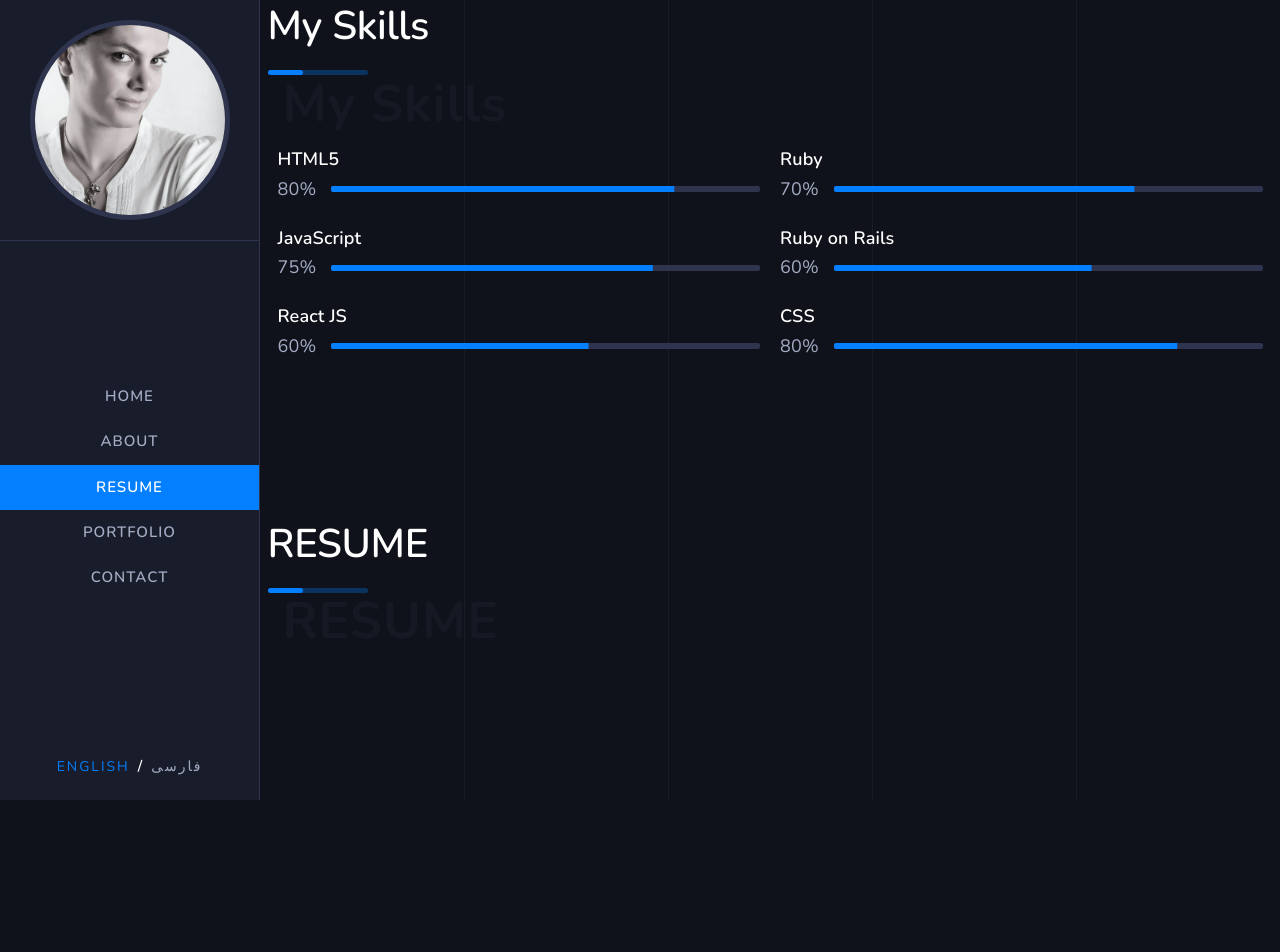
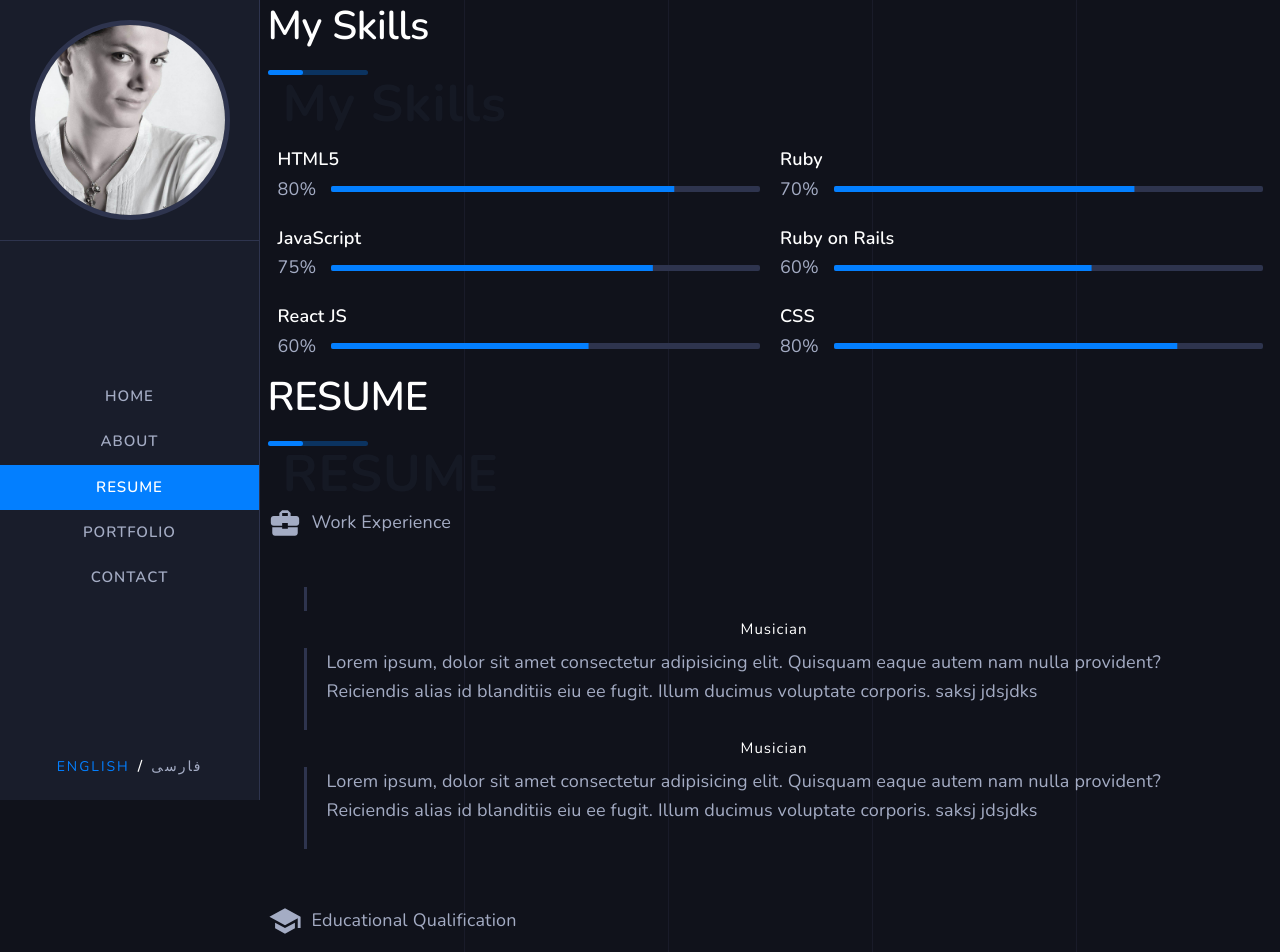
Before and after one commit to sarafotros/personalweb, a React (Create React App) app: page / in a window 1280 px wide. Shown: the top 952 px of the page. Before the commit the page ends 800 px from the top, so only its background shows below. Built offline with nearby package versions, Linux system fonts and the light colour scheme; what jss-rtl would draw is missing.

Commit message:
work experience stepper styling

```diff
--- a/public/index.html
+++ b/public/index.html
@@ -32,7 +32,7 @@
     <link
       href="https://fonts.googleapis.com/css2?family=Nunito:ital,wght@0,200;0,300;0,400;0,600;0,700;0,800;0,900;1,200;1,300;1,400;1,600;1,700;1,800;1,900&display=swap"
       rel="stylesheet">
-    <title>React App</title>
+    <title>Sara Fotros</title>
   </head>
   <body  style='background-color: #10121b;'>
     <noscript>You need to enable JavaScript to run this app.</noscript>
--- /dev/null
+++ b/src/components/myStepper.js
@@ -0,0 +1,85 @@
+import React from 'react';
+import { makeStyles } from '@material-ui/core/styles';
+import Stepper from '@material-ui/core/Stepper';
+import Step from '@material-ui/core/Step';
+import StepLabel from '@material-ui/core/StepLabel';
+import StepContent from '@material-ui/core/StepContent';
+import StepConnector  from '@material-ui/core/StepConnector';
+import Typography from '@material-ui/core/Typography';
+
+const useStyles = makeStyles((theme) => ({
+	root: {
+		width: '100%',
+	},
+	stepConnector: {
+		'& span': {
+			borderLeft: '3px solid #2e344e',
+		},
+	},
+	stepContent: {
+		borderLeft: '3px solid #2e344e',
+	},
+}));
+
+
+
+
+
+export default function MyStepper() {
+	const classes = useStyles();
+	const steps = [
+		{
+			id: -1,
+			date: '',
+			title: '',
+			subtitle: '',
+			content: '',
+		},
+		{
+			id: 0,
+			date: '2002 - 2019',
+			title: 'Musician',
+			subtitle: 'Ajam',
+			content:
+				'Lorem ipsum, dolor sit amet consectetur adipisicing elit. Quisquam eaque autem nam nulla provident? Reiciendis alias id blanditiis eiu ee fugit. Illum ducimus voluptate corporis. saksj jdsjdks',
+		},
+		{
+			id: 1,
+			date: '2002 - 2019',
+			title: 'Musician',
+			subtitle: 'Ajam',
+			content:
+				'Lorem ipsum, dolor sit amet consectetur adipisicing elit. Quisquam eaque autem nam nulla provident? Reiciendis alias id blanditiis eiu ee fugit. Illum ducimus voluptate corporis. saksj jdsjdks',
+		},
+		{
+			id: -2,
+			date: '',
+			title: '',
+			subtitle: '',
+			content: '',
+		},
+	];
+
+
+	return (
+		<div className={classes.root}>
+			<Stepper
+				connector={<StepConnector className={classes.stepConnector} />}
+				style={{ backgroundColor: 'transparent' }}
+				orientation="vertical"
+			>
+				{steps.map((step) => (
+					<Step active={true} key={step.id}>
+						<StepLabel icon>{step.title}</StepLabel>
+						<StepContent className={classes.stepContent}>
+							<Typography>{step.content}</Typography>
+							<div className={classes.actionsContainer}>
+								<div></div>
+							</div>
+						</StepContent>
+					</Step>
+				))}
+			</Stepper>
+		</div>
+	);
+}
--- a/src/screens/resumeScreen.js
+++ b/src/screens/resumeScreen.js
@@ -1,10 +1,12 @@
 import React from 'react';
 import { makeStyles } from '@material-ui/core/styles';
 import { getTranslate } from '../localization/index';
-import { Grid } from '@material-ui/core';
+import { Grid, Typography } from '@material-ui/core';
 import Title from '../components/title';
-import Skill from '../components/skill'
-
+import Skill from '../components/skill';
+import BusinessCenterIcon from '@material-ui/icons/BusinessCenter';
+import SchoolIcon from '@material-ui/icons/School';
+import MyStepper from '../components/myStepper'
 
 
 const useStyles = makeStyles((theme) => ({
@@ -31,24 +33,49 @@ export default function ResumeScreen() {
 			className={classes.root}
 		>
 			<Grid className={classes.aboutGrid} item container xs={12}>
-                <Title title={translate.myskills} />
+				<Title title={translate.myskills} />
 				<Grid container direction="row" className={classes.mainAbout}>
 					<Grid item xs={12} md={6}>
-						<Skill value={80} title='HTML5'/>
-						<Skill value={75} title='JavaScript'/>
-						<Skill value={60} title='React JS'/>
+						<Skill value={80} title="HTML5" />
+						<Skill value={75} title="JavaScript" />
+						<Skill value={60} title="React JS" />
 					</Grid>
 					<Grid item xs={12} md={6}>
-						<Skill value={70} title='Ruby'/>
-						<Skill value={60} title='Ruby on Rails'/>
-						<Skill value={80} title='CSS'/>
+						<Skill value={70} title="Ruby" />
+						<Skill value={60} title="Ruby on Rails" />
+						<Skill value={80} title="CSS" />
 					</Grid>
 				</Grid>
 			</Grid>
 
 			<Grid className={classes.aboutGrid} item container xs={12}>
 				<Title title={translate.resume} />
-				<Grid container direction="row" className={classes.mainAbout}></Grid>
+				<Grid
+					container
+					direction="row"
+					justify="flex-start"
+					alignItems="center"
+					className={classes.mainAbout}
+				>
+					<BusinessCenterIcon style={{ fontSize: 34 }} />
+					<Typography style={{ marginLeft: 10 }}>Work Experience</Typography>
+				</Grid>
+				<Grid container style={{ marginTop: 15, marginBottom: 15 }}>
+					<MyStepper />
+				</Grid>
+				<Grid
+					container
+					direction="row"
+					justify="flex-start"
+					alignItems="center"
+					className={classes.mainAbout}
+				>
+					<SchoolIcon style={{ fontSize: 34 }} />
+					<Typography style={{ marginLeft: 10 }}>Educational Qualification</Typography>
+				</Grid>
+				<Grid container style={{ marginTop: 15, marginBottom: 15 }}>
+					<MyStepper />
+				</Grid>
 			</Grid>
 		</Grid>
 	);
--- a/src/theme/theme.js
+++ b/src/theme/theme.js
@@ -34,6 +34,7 @@ const theme = createMuiTheme({
 			fontSize: getDirection() === 'rtl' ? 26 : 28,
 			lineHeight: '2.43rem',
 			fontFamily: getFont(),
+			color: '#FFF',
 		},
 		h5: {
 			fontWeight: 600,
```
